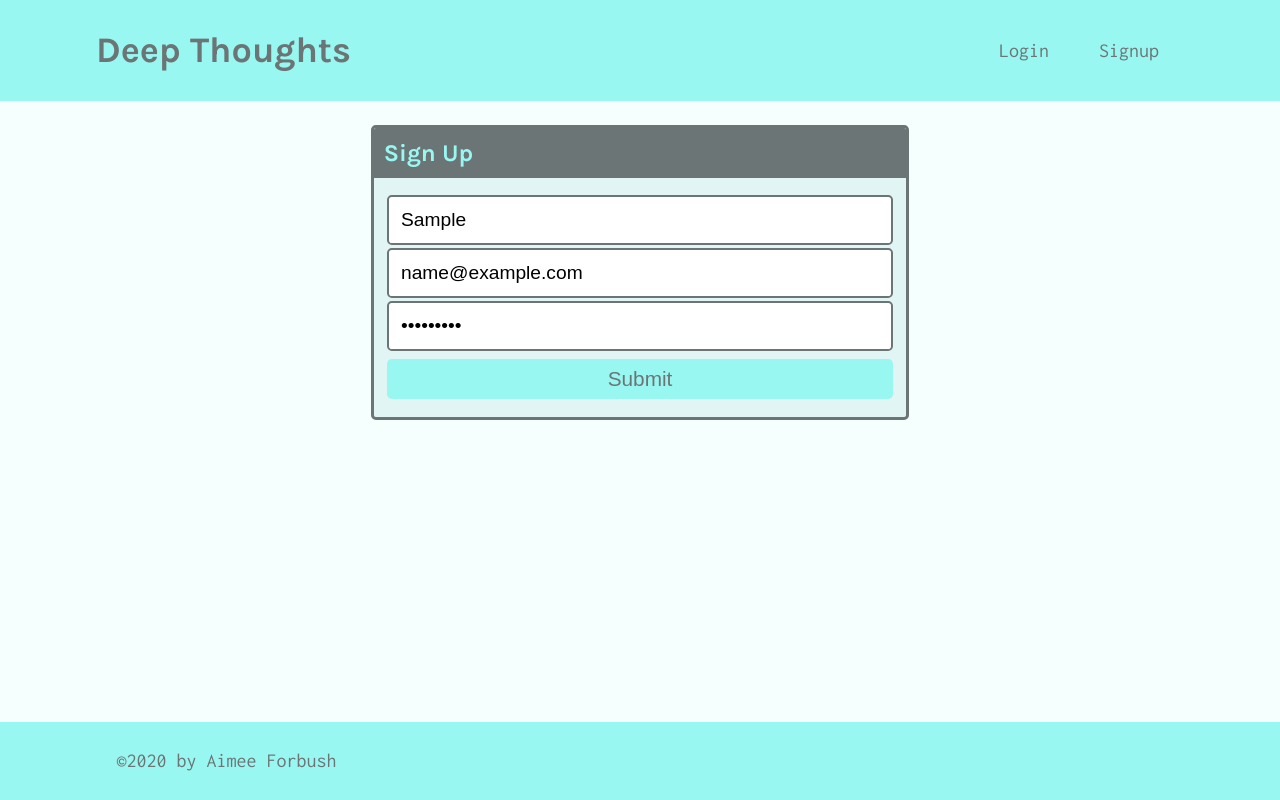
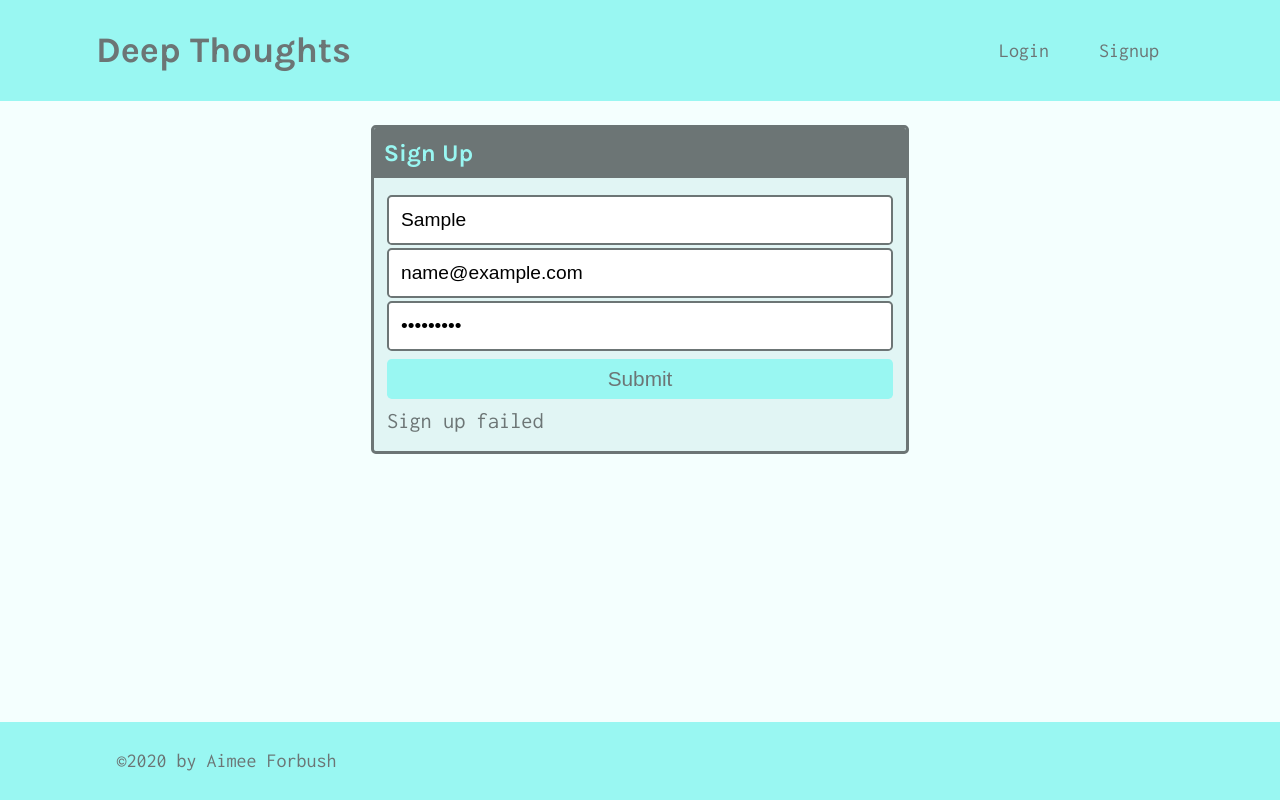
Before and after one commit to aeforbush/deep_thoughts, a React (Create React App) app in the folder client/: page /signup in a window 1280 px wide. Both pictures are taken after typing "Sample", "name@example.com", "Sample123" into the empty fields and a click on the button "Submit". Built offline with nearby package versions, Linux system fonts and the light colour scheme; no server answers.

Commit message:
setup signup component

```diff
--- a/client/src/pages/Signup.js
+++ b/client/src/pages/Signup.js
@@ -1,8 +1,10 @@
 import React, { useState } from 'react';
+import { useMutation } from '@apollo/client';
+import { ADD_USER } from '../utils/mutations';
 
 const Signup = () => {
   const [formState, setFormState] = useState({ username: '', email: '', password: '' });
-
+  const [addUser, { error }] = useMutation(ADD_USER);
   // update state based on form input changes
   const handleChange = (event) => {
     const { name, value } = event.target;
@@ -16,6 +18,17 @@
   // submit form
   const handleFormSubmit = async (event) => {
     event.preventDefault();
+
+    // use try/catch instead of promises to handle errors
+    try {
+      // execute addUser mutation and pass in variable data from form
+      const { data } = await addUser({
+        variables: { ...formState }
+      });
+      console.log(data);
+    } catch (e) {
+      console.error(e);
+    }
   };
 
   return (
@@ -56,6 +69,7 @@
                 Submit
               </button>
             </form>
+            {error && <div>Sign up failed</div>}
           </div>
         </div>
       </div>
```
